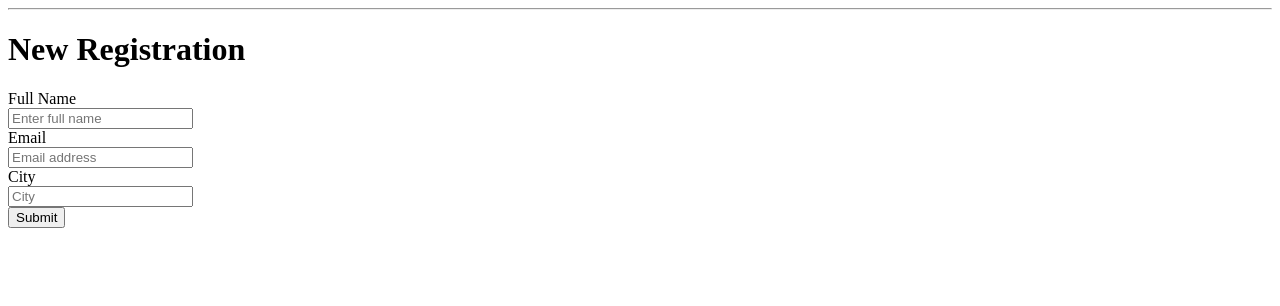
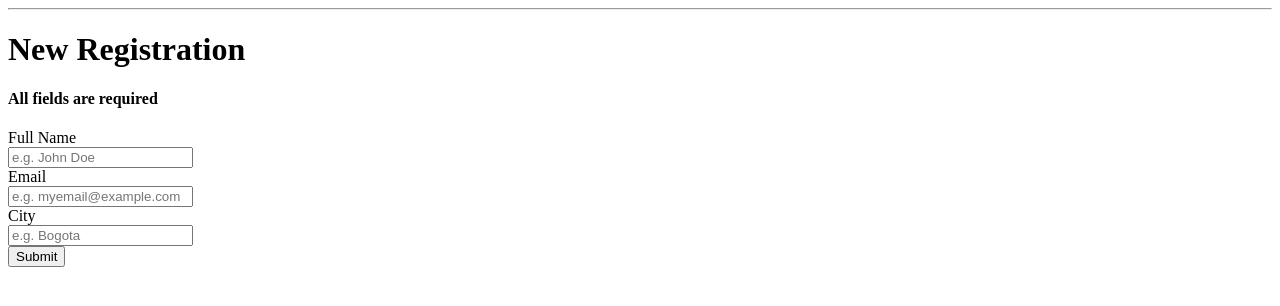
Before and after one commit to andylopezr/coink, a Flask app: page /create/ in a window 1280 px wide. Shown: the part 63-369 px from the top of the page. Run offline with Flask 2, Linux system fonts and the light colour scheme.

Commit message:
|- UPDATED -| all pages info and description

```diff
--- a/templates/base.html
+++ b/templates/base.html
@@ -22,7 +22,6 @@
             color: #970020;
             background-color: #ffd5de;
         }
-
     </style>
 </head>
 <body>
--- a/templates/create.html
+++ b/templates/create.html
@@ -2,24 +2,25 @@
 
 {% block content %}
     <h1>{% block title %} New Registration {% endblock %}</h1>
+    <h4>All fields are required</h4>
     <form method="post">
         <label for="name">Full Name</label>
         <br>
         <input type="text" name="name"
-               placeholder="Enter full name"
+               placeholder="e.g. John Doe"
                value="{{ request.form['name'] }}"></input>
         <br>
 
         <label for="email">Email</label>
         <br>
         <input type="text" name="email"
-               placeholder="Email address"
+               placeholder="e.g. myemail@example.com"
                value="{{ request.form['email'] }}"></input>
         <br>
         <label for="city">City</label>
         <br>
         <input type="text" name="city"
-               placeholder="City"
+               placeholder="e.g. Bogota"
                value="{{ request.form['city'] }}"></input>
         <br>
         <button type="submit">Submit</button>
--- a/templates/index.html
+++ b/templates/index.html
@@ -2,6 +2,7 @@
 
 {% block content %}
     <h1>{% block title %} Welcome {% endblock %}</h1>
+    <img src="" alt="">
     <div>
         To fill out the form click on the create link in the navigation bar.
     </div>
```
